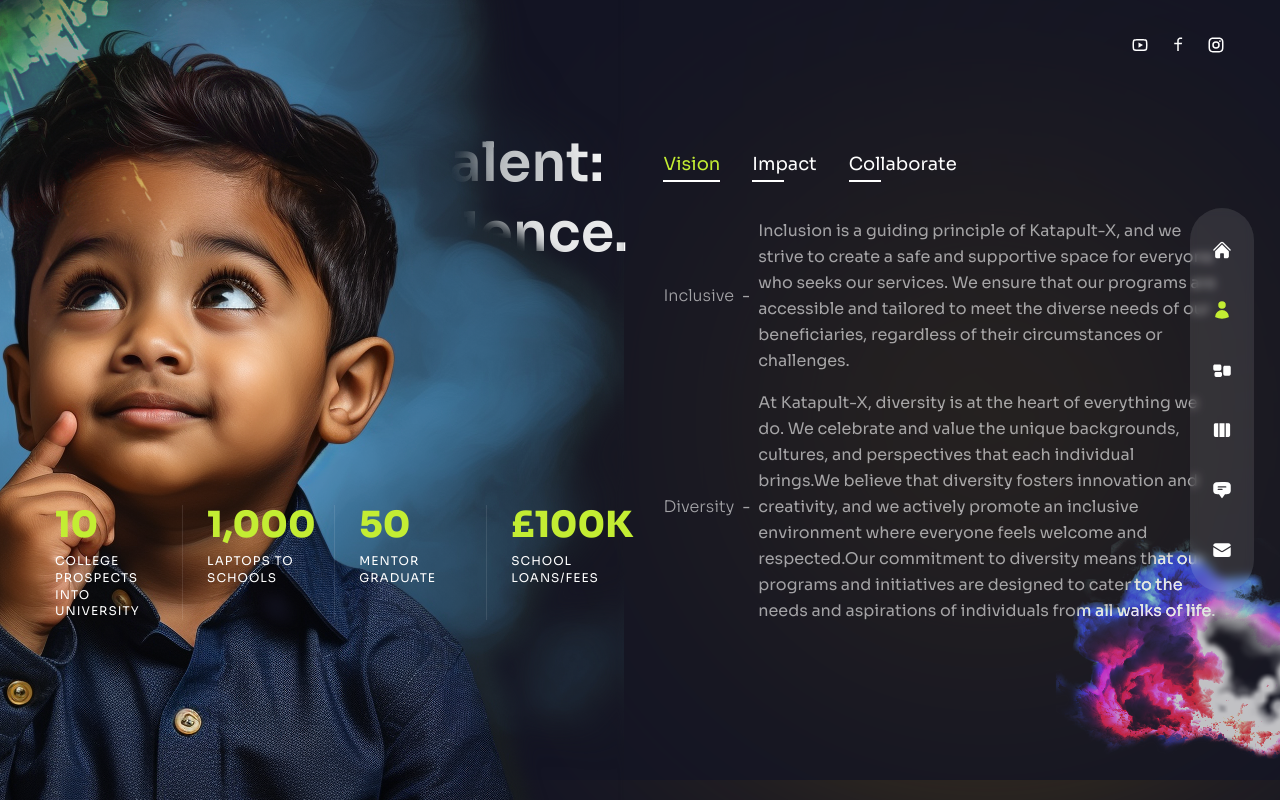
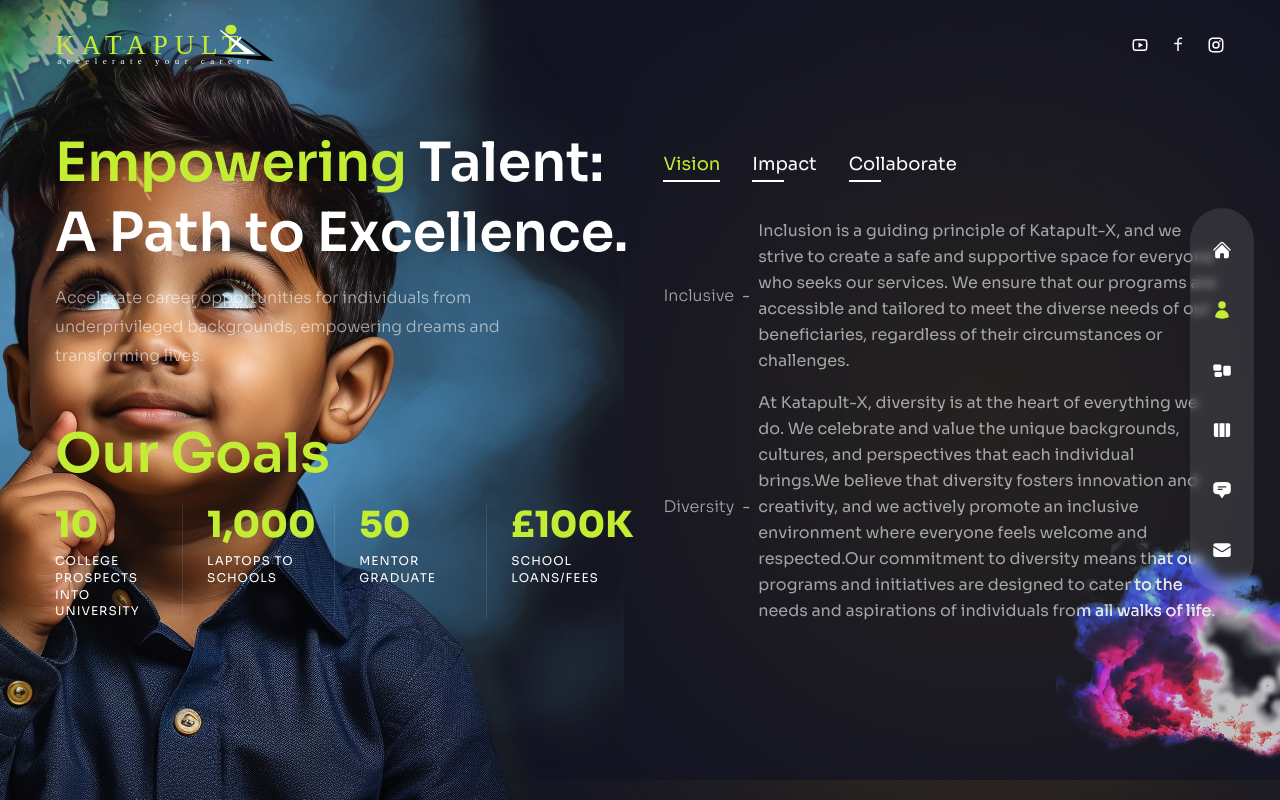
Before and after one commit to NewRay99/KatapultX, a Next.js app: page /about in a window 1280 px wide. Built offline with nearby package versions, Linux system fonts and the light colour scheme.

Commit message:
Logo set to z-1050 to bring to front of page

```diff
--- a/components/Header.js
+++ b/components/Header.js
@@ -1,24 +1,24 @@
 // next image
-import Image from 'next/image';
+import Image from "next/image";
 
 // next link
-import Link from 'next/link';
+import Link from "next/link";
 
 // components
-import Socials from '../components/Socials';
+import Socials from "../components/Socials";
 
 const Header = () => {
   return (
-    <header className='absolute z-100 w-full flex items-center px-16 xl:px-0 xl:h-[90px]'>
-      <div className='container mx-auto'>
-        <div className='flex flex-col lg:flex-row justify-between items-center gap-y-6 py-8'>
+    <header className="absolute z-10 w-full flex items-center px-16 xl:px-0 xl:h-[90px]">
+      <div className="container mx-auto">
+        <div className="flex flex-col lg:flex-row justify-between items-center gap-y-6 py-8 z-1050">
           {/* logo */}
-          <Link href={'/'}>
+          <Link href={"/"}>
             <Image
-              src={'/logo.svg'}
+              src={"/logo.svg"}
               width={220}
               height={48}
-              alt=''
+              alt=""
               priority={true}
             />
           </Link>
--- a/pages/about/index.js
+++ b/pages/about/index.js
@@ -83,7 +83,7 @@
       </motion.div>
       <div className="container mx-auto h-full flex flex-col items-center xl:flex-row gap-x-6">
         {/* text */}
-        <div className="flex-1 flex flex-col justify-center">
+        <div className="flex-1 flex flex-col justify-center z-10">
           <motion.h2
             variants={fadeIn("right", 0.2)}
             initial="hidden"
```
